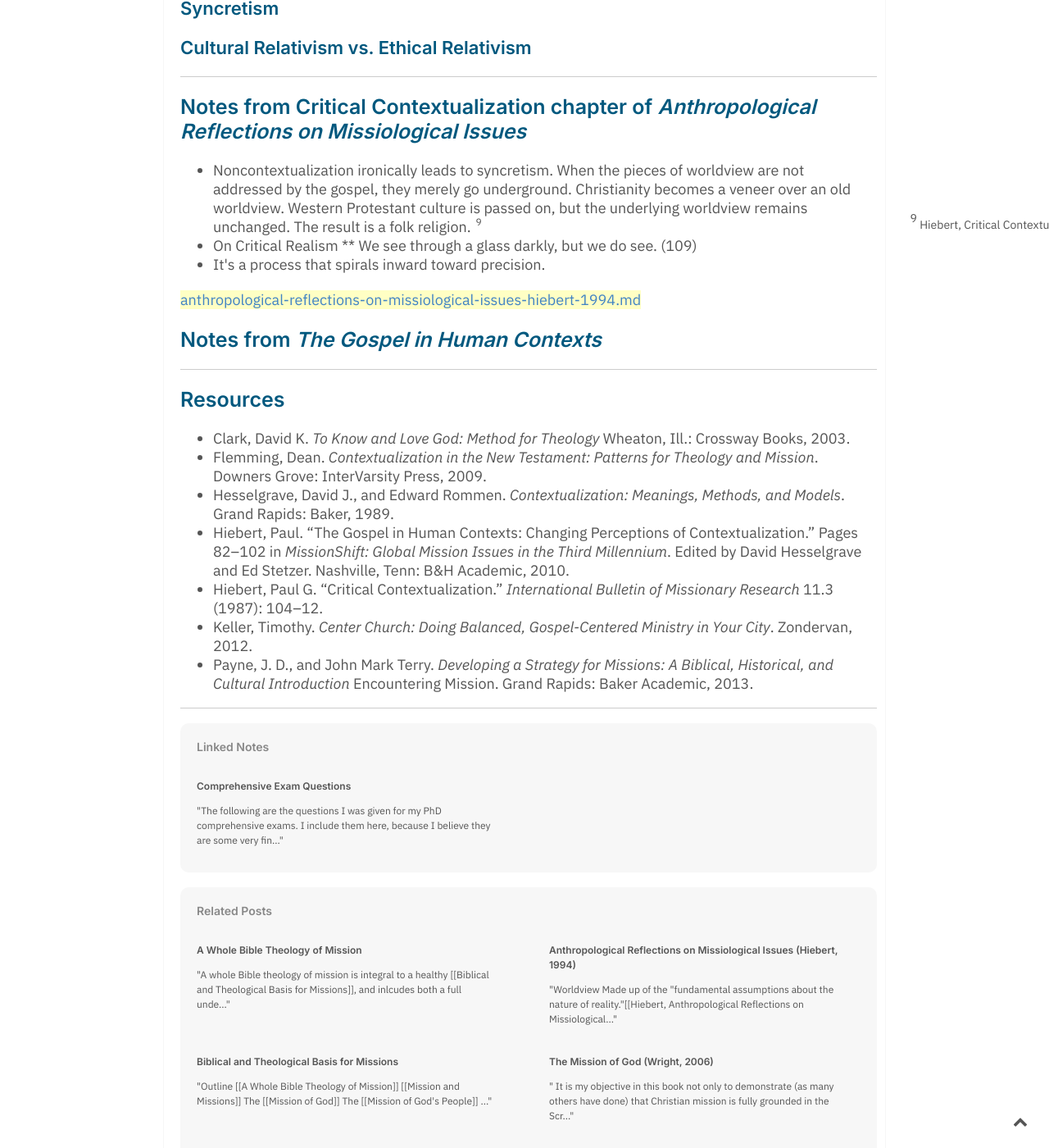
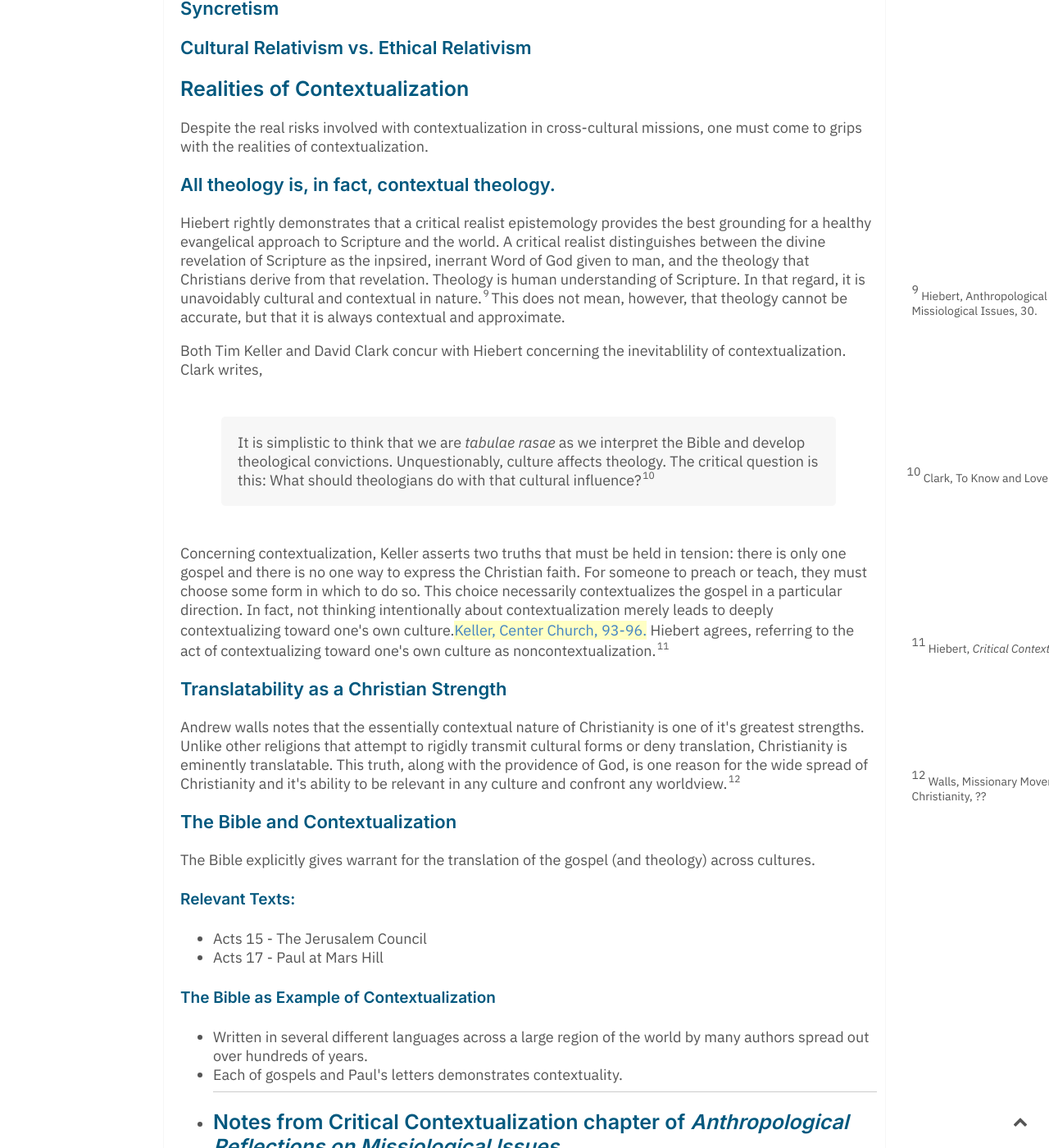
Before and after one commit to keelancook/notebook, a Jekyll site: the page built from _notes/contextualization-on-the-mission-field.md, in a window 1280 px wide and 1400 px high, scrolled down 3443 px. Shown: the whole window at 82% size. Built offline with Jekyll 4.4.1, drawn with Linux system fonts in a browser that asks for light colours; some of the changed text lies outside the part shown.

Commit message:
comps prep

```diff
--- a/_notes/contextualization-on-the-mission-field.md
+++ b/_notes/contextualization-on-the-mission-field.md
@@ -61,6 +61,32 @@ The following is a condensed summary of Hiebert's critical contextualization pra
 
 ### Cultural Relativism vs. Ethical Relativism
 
+
+## Realities of Contextualization
+Despite the real risks involved with contextualization in cross-cultural missions, one must come to grips with the realities of contextualization.
+
+### All theology is, in fact, contextual theology.
+Hiebert rightly demonstrates that a critical realist epistemology provides the best grounding for a healthy evangelical approach to Scripture and the world. A critical realist distinguishes between the divine revelation of Scripture as the inpsired, inerrant Word of God given to man, and the theology that Christians derive from that revelation. Theology is human understanding of Scripture. In that regard, it is unavoidably cultural and contextual in nature.[[Hiebert, Anthropological Reflections on Missiological Issues, 30.::rsn]] This does not mean, however, that theology cannot be accurate, but that it is always contextual and approximate.
+
+Both Tim Keller and David Clark concur with Hiebert concerning the inevitablility of contextualization. Clark writes,
+>It is simplistic to think that we are *tabulae rasae* as we interpret the Bible and develop theological convictions. Unquestionably, culture affects theology. The critical question is this: What should theologians do with that cultural influence?[[Clark, To Know and Love God, 76-77.::rsn]]
+
+Concerning contextualization, Keller asserts two truths that must be held in tension: there is only one gospel and there is no one way to express the Christian faith. For someone to preach or teach, they must choose some form in which to do so. This choice necessarily contextualizes the gospel in a particular direction. In fact, not thinking intentionally about contextualization merely leads to deeply contextualizing toward one's own culture.[[Keller, Center Church, 93-96.]] Hiebert agrees, referring to the act of contextualizing toward one's own culture as noncontextualization.[[Hiebert, *Critical Contextualization*, 107.::rsn]]
+
+### Translatability as a Christian Strength
+Andrew walls notes that the essentially contextual nature of Christianity is one of it's greatest strengths. Unlike other religions that attempt to rigidly transmit cultural forms or deny translation, Christianity is eminently translatable. This truth, along with the providence of God, is one reason for the wide spread of Christianity and it's ability to be relevant in any culture and confront any worldview.[[Walls, Missionary Movement in the History of Christianity, ??::rsn]]
+
+### The Bible and Contextualization
+The Bible explicitly gives warrant for the translation of the gospel (and theology) across cultures.
+
+#### Relevant Texts:
+* Acts 15 - The Jerusalem Council
+* Acts 17 - Paul at Mars Hill
+
+#### The Bible as Example of Contextualization
+* Written in several different languages across a large region of the world by many authors spread out over hundreds of years.
+* Each of gospels and Paul's letters demonstrates contextuality.
+*
 ---
 ## Notes from Critical Contextualization chapter of *Anthropological Reflections on Missiological Issues*
 * Noncontextualization ironically leads to syncretism. When the pieces of worldview are not addressed by the gospel, they merely go underground. Christianity becomes a veneer over an old worldview. Western Protestant culture is passed on, but the underlying worldview remains unchanged. The result is a folk religion. [[Hiebert, Critical Contextualization, 106.::rsn]]
```
Also changed, not shown: _notes/anthropological-reflections-on-missiological-issues-hiebert-1994.md (+8 -6 lines), _notes/comprehensive-exam-questions.md (+2 -0 lines).
